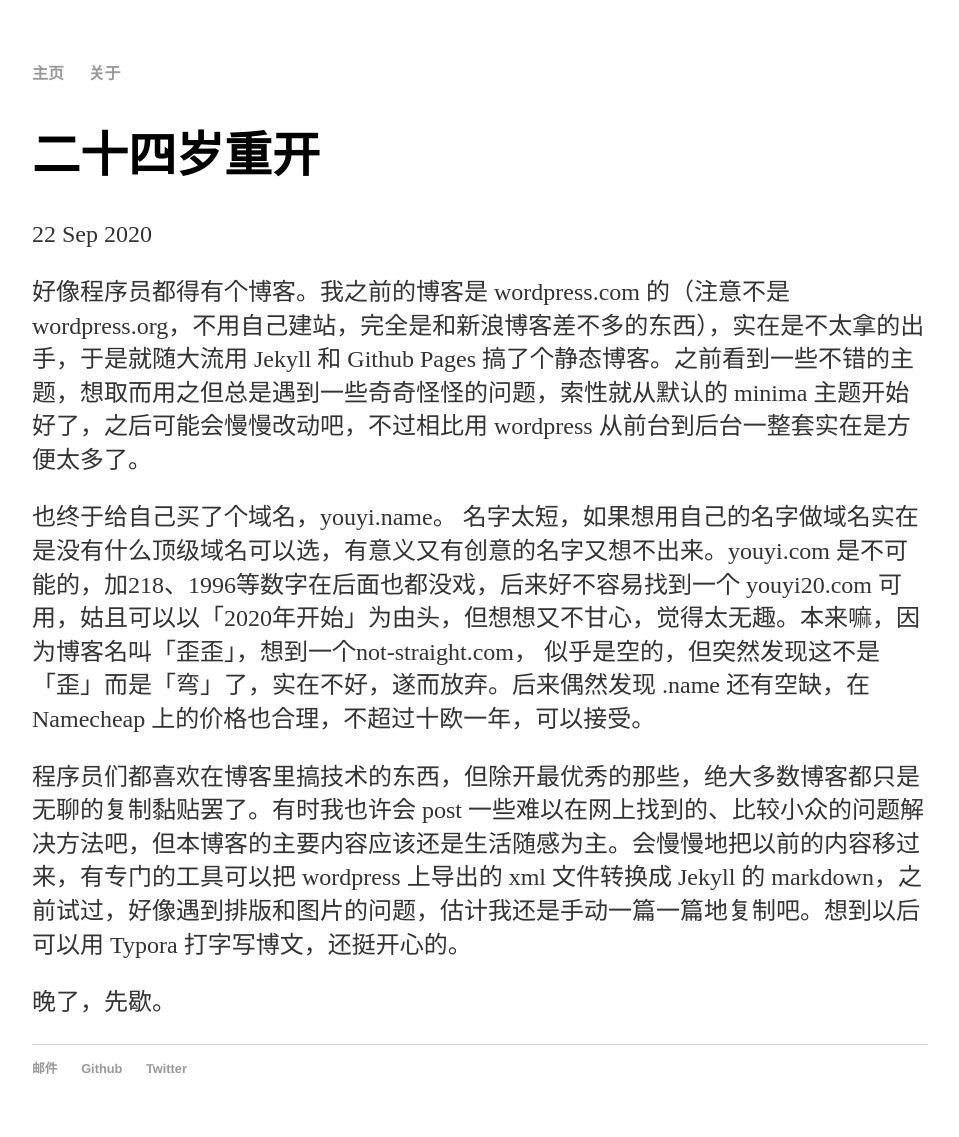
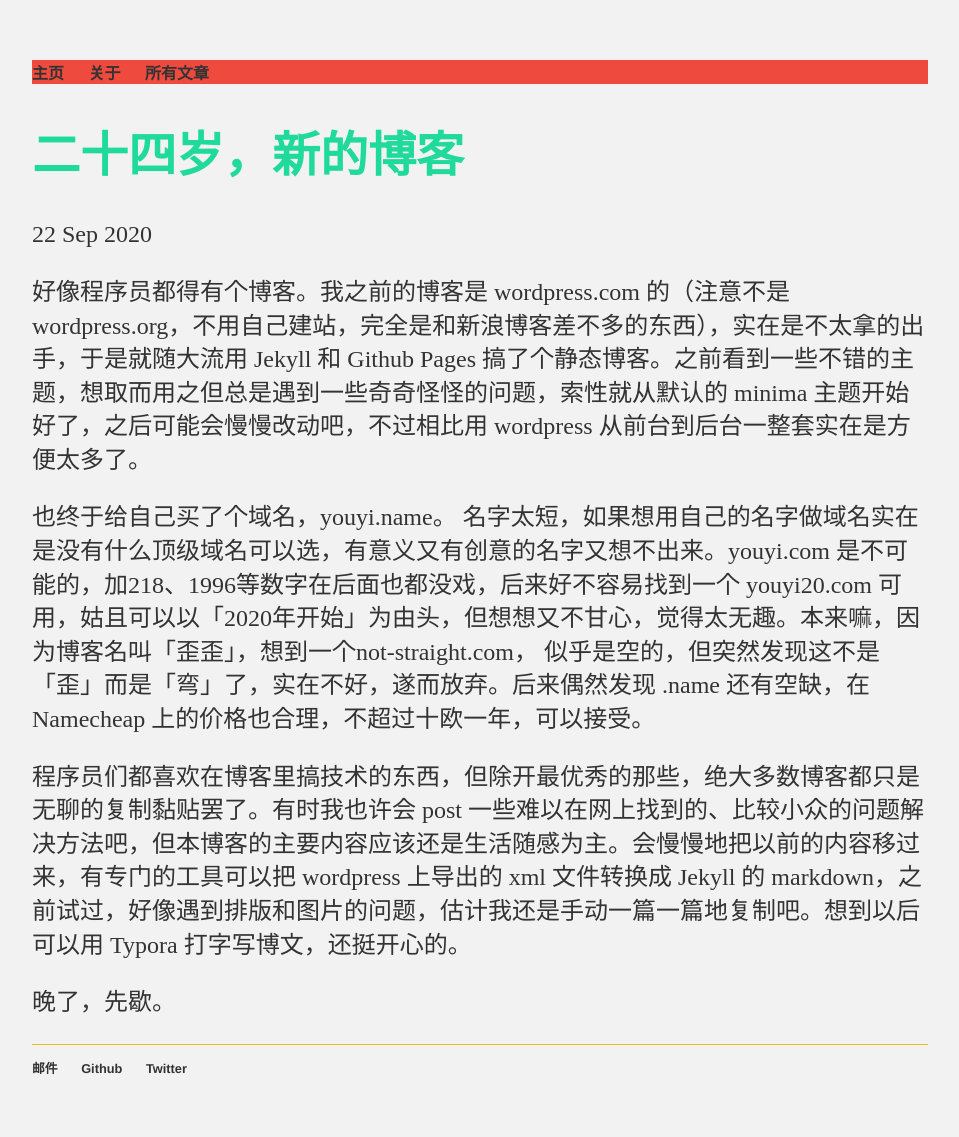
Before and after one commit to youyi218/youyi218.github.io, a Jekyll site: the page built from _posts/2020-09-21-二十四岁，新的博客.md, in a window 1280 px wide. Shown: the whole page, without its empty margins (160-1119 px from the left). Built offline with Jekyll 4.4.1, drawn with Linux system fonts in a browser that asks for light colours.

Commit message:
style change

```diff
--- a/_layouts/default.html
+++ b/_layouts/default.html
@@ -12,7 +12,7 @@
 	        		<li><a href="/">主页</a></li>
 		        	<li><a href="/about">关于</a></li>
 	        		<!-- <li><a href="/cv">CV</a></li> -->
-	        		<!-- <li><a href="/blog">Blog</a></li> -->
+	        		<li><a href="/blog">所有文章</a></li>
 	    		</ul>
 			</nav>
 			<div class="container">
--- a/_posts/2020-09-21-二十四岁重开.md
+++ b/_posts/2020-09-21-二十四岁，新的博客.md
@@ -1,6 +1,6 @@
 ---
 layout: post
-title: "二十四岁重开"
+title: "二十四岁，新的博客"
 date: 2020-09-22
 ---
 好像程序员都得有个博客。我之前的博客是 wordpress.com 的（注意不是 wordpress.org，不用自己建站，完全是和新浪博客差不多的东西），实在是不太拿的出手，于是就随大流用 Jekyll 和 Github Pages 搞了个静态博客。之前看到一些不错的主题，想取而用之但总是遇到一些奇奇怪怪的问题，索性就从默认的 minima 主题开始好了，之后可能会慢慢改动吧，不过相比用 wordpress 从前台到后台一整套实在是方便太多了。
--- a/css/main.css
+++ b/css/main.css
@@ -1,6 +1,14 @@
 body {
     margin: 60px auto;
     width: 70%;
+    background-color:#f2f2f3;
+}
+nav {
+    background-color: #ee4b3e;
+}
+hr{
+    border-top: 2px;
+    border-color: #E9BC1B;
 }
 nav ul, footer ul {
     font-family:'Helvetica', 'Arial', 'Sans-Serif';
@@ -14,7 +22,7 @@ nav ul li, footer ul li {
 }
 a {
     text-decoration: none;
-    color: #999;
+    color: #333333;
 }
 a:hover {
     text-decoration: underline;
@@ -22,6 +30,17 @@ a:hover {
 h1 {
     font-size: 3em;
     font-family:'Helvetica', 'Arial', 'Sans-Serif';
+    color: #1FDA9A
+}
+h2 {
+    font-size: 2em;
+    font-family:'Helvetica', 'Arial', 'Sans-Serif';
+    color: #1FDA9A
+}
+h3 {
+    font-size: 1.5em;
+    font-family:'Helvetica', 'Arial', 'Sans-Serif';
+    color: #333333;
 }
 p {
     font-size: 1.5em;
@@ -29,7 +48,7 @@ p {
     color: #333;
 }
 footer {
-    border-top: 1px solid #d5d5d5;
+    border-top: 1px solid #E9BC1B;
     font-size: .8em;
 }
 
```
Also changed, not shown: _posts/2020-09-13-test copy.md (added, +25 -0 lines), index.html (+8 -7 lines).
